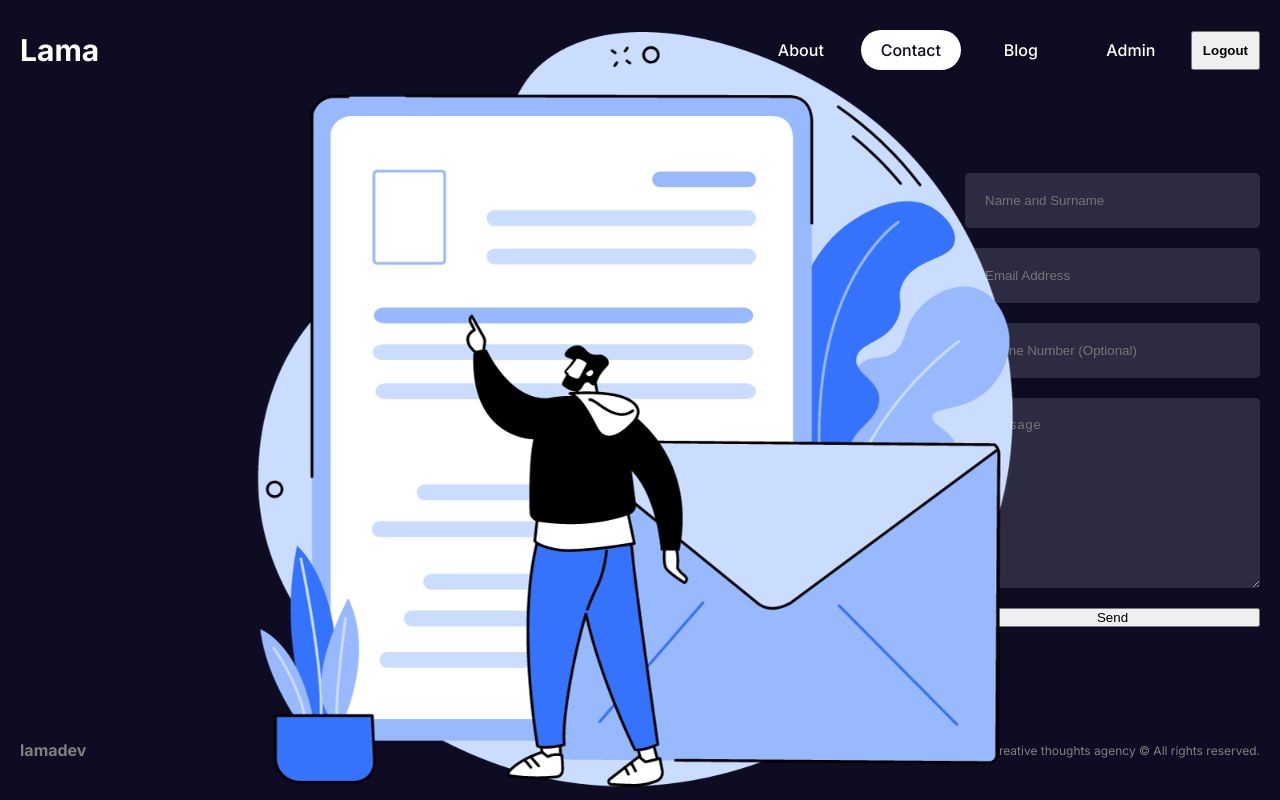
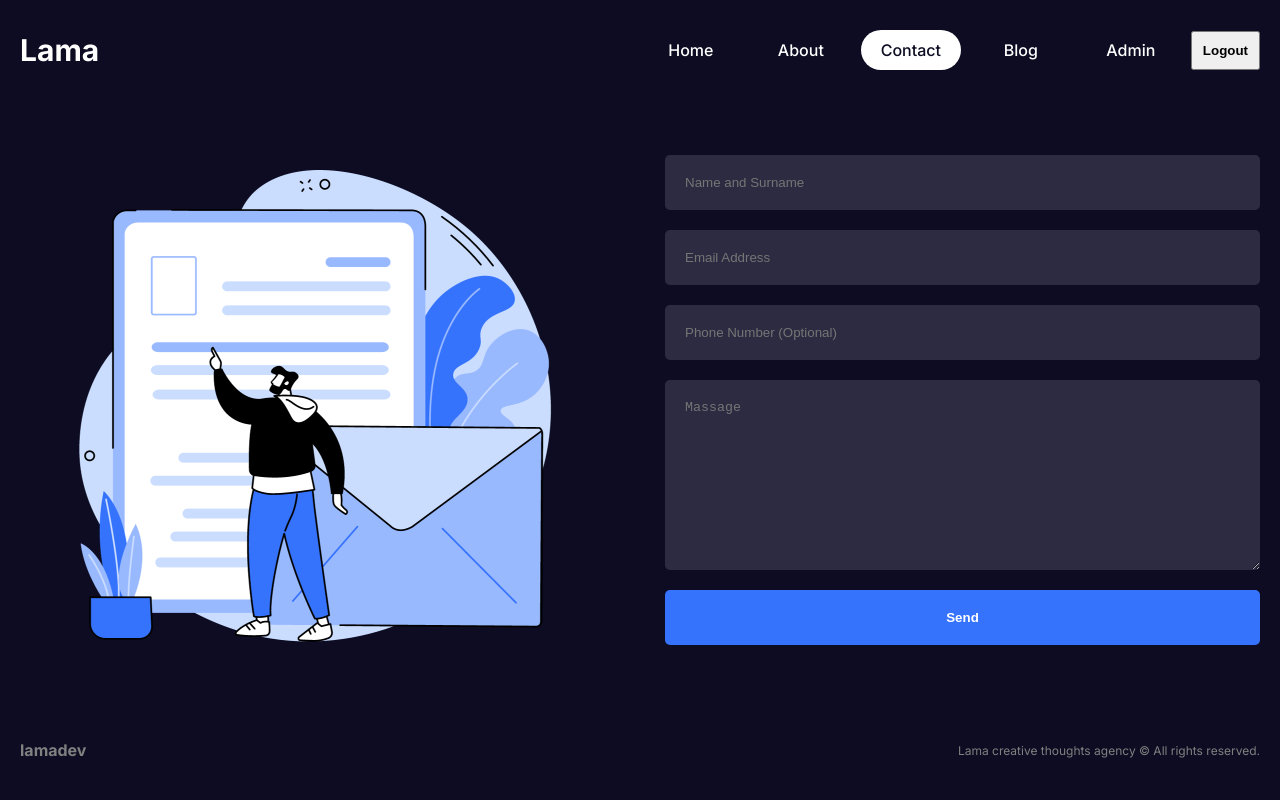
Before and after one commit to HadeerHassan28/fisrt-project-next-14, a Next.js app: page /contact in a window 1280 px wide. Built offline with nearby package versions, Linux system fonts and the light colour scheme.

Commit message:
contact is done

```diff
--- a/src/app/contact/contact.module.css
+++ b/src/app/contact/contact.module.css
@@ -1,8 +1,7 @@
 .container {
   display: flex;
   align-items: center;
-  justify-content: space-between;
-  gap: 100px;
+  gap: 50px;
 }
 .imgContaier {
   flex: 1;
@@ -29,3 +28,12 @@
   background-color: var(--bgSoft);
   color: var(--text);
 }
+.form button {
+  padding: 20px;
+  background-color: var(--btn);
+  color: var(--text);
+  font-weight: bold;
+  border: none;
+  border-radius: 5px;
+  cursor: pointer;
+}
--- a/src/app/contact/page.jsx
+++ b/src/app/contact/page.jsx
@@ -5,11 +5,11 @@ const Contact = () => {
   return (
     <div className={styles.container}>
       {/* left */}
-      <div className="imgContaier">
+      <div className={styles.imgContaier}>
         <Image fill src="/contact.png" className={styles.img} alt="Conatct" />
       </div>
       {/* right */}
-      <div className="formContaier">
+      <div className={styles.formContaier}>
         <form action="" className={styles.form}>
           <input placeholder="Name and Surname" type="text" />
           <input placeholder="Email Address" type="text" />
```
